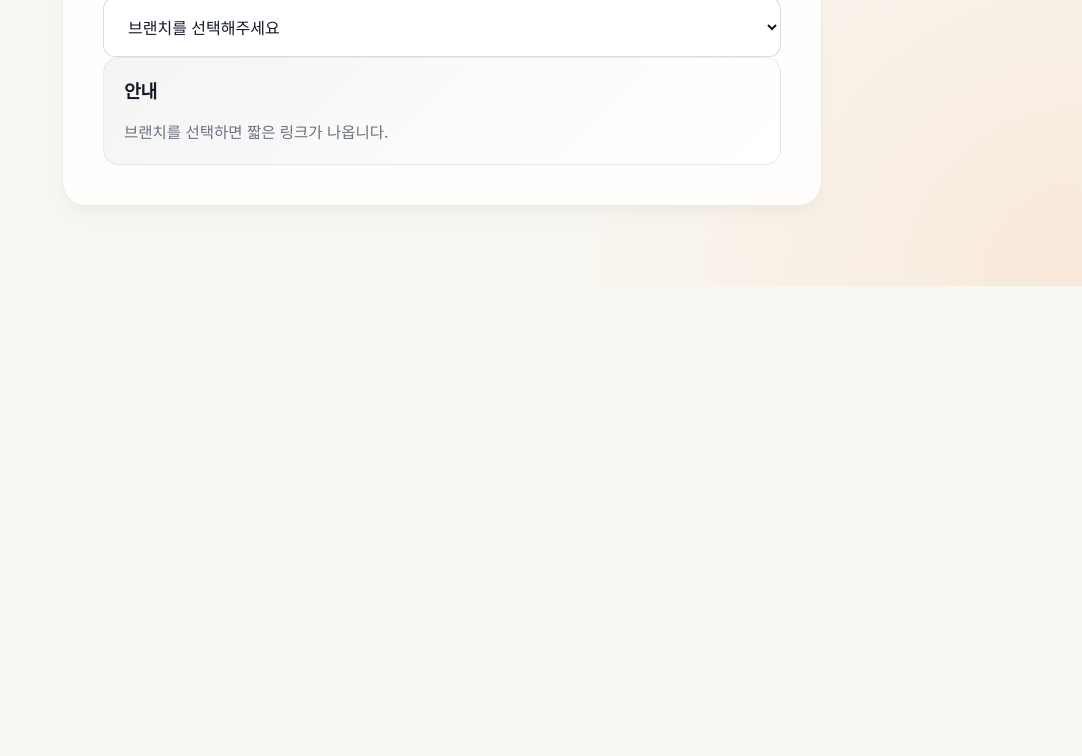
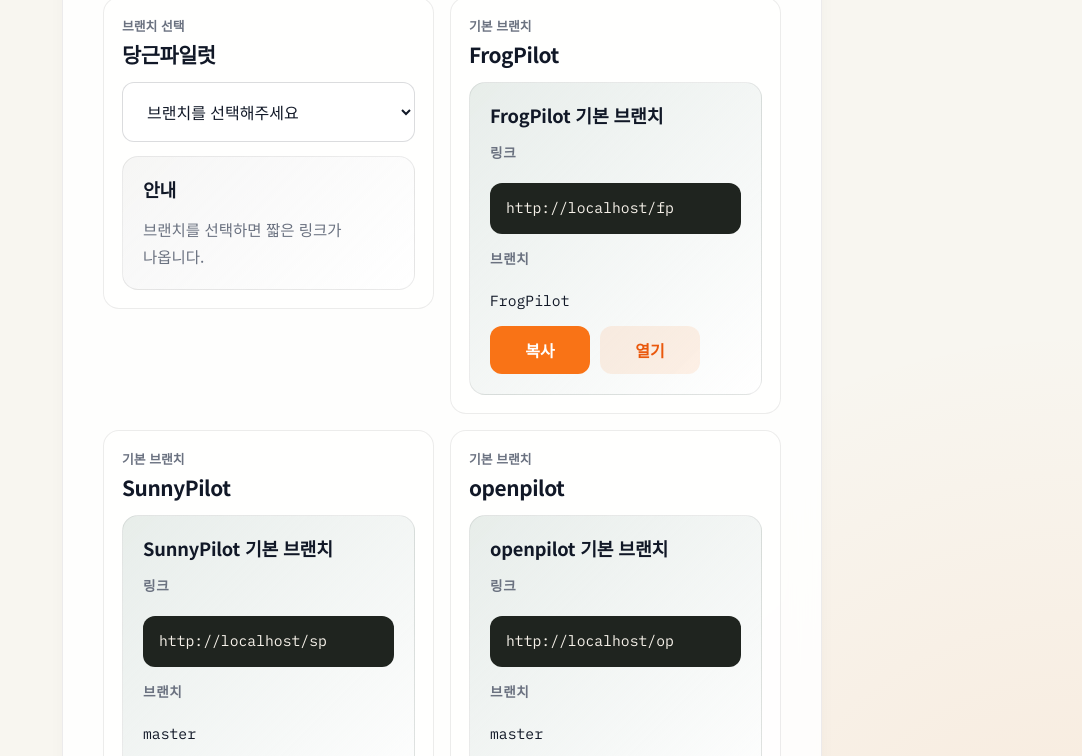
Before and after one commit to leehyuk1108/branch_installer, a website: page docs/index.html in a window 1280 px wide. Shown: the part 742-1498 px from the top of the page, without its empty margins (198-1280 px from the left). Before the commit the page ends 1028 px from the top, so only its background shows below. Drawn offline with Linux system fonts and the light colour scheme; no server answers.

Commit message:
Add featured fork shortcuts

```diff
--- a/docs/app.js
+++ b/docs/app.js
@@ -2,8 +2,39 @@
   return new URL(path, window.location.href).toString();
 }
 
-const FEATURED_REPO_URL = "https://github.com/ajouatom/openpilot.git";
-const FEATURED_REPO_NAME = "당근파일럿";
+const FEATURED_GROUPS = [
+  {
+    id: "carrotpilot",
+    name: "당근파일럿",
+    gitUrl: "https://github.com/ajouatom/openpilot.git",
+    mode: "picker",
+    kicker: "브랜치 선택",
+  },
+  {
+    id: "frogpilot",
+    name: "FrogPilot",
+    gitUrl: "https://github.com/FrogAi/FrogPilot.git",
+    mode: "single",
+    branch: "FrogPilot",
+    kicker: "기본 브랜치",
+  },
+  {
+    id: "sunnypilot",
+    name: "SunnyPilot",
+    gitUrl: "https://github.com/sunnypilot/sunnypilot.git",
+    mode: "single",
+    branch: "master",
+    kicker: "기본 브랜치",
+  },
+  {
+    id: "openpilot",
+    name: "openpilot",
+    gitUrl: "https://github.com/commaai/openpilot.git",
+    mode: "single",
+    branch: "master",
+    kicker: "기본 브랜치",
+  },
+];
 
 function escapeHtml(value) {
   return value
@@ -211,24 +242,50 @@
   return `/${installer.download_path}`;
 }
 
-function renderFeaturedBranchPicker(installerCatalog) {
-  const select = document.getElementById("featured-branch-select");
-  const result = document.getElementById("featured-branch-result");
+function getInstallersForGroup(group, installerCatalog) {
+  return installerCatalog
+    .filter((installer) => installer.git_url === group.gitUrl)
+    .filter((installer) => !group.branch || installer.git_branch === group.branch)
+    .sort((left, right) => left.git_branch.localeCompare(right.git_branch, "en", { numeric: true }));
+}
 
-  if (!select || !result) {
-    return;
-  }
+function createGroupShell(group) {
+  const wrapper = document.createElement("article");
+  wrapper.className = "featured-group";
+  wrapper.innerHTML = `
+    <div class="featured-group-head">
+      <p class="featured-group-kicker">${escapeHtml(group.kicker || "자주 쓰는 브랜치")}</p>
+      <h3>${escapeHtml(group.name)}</h3>
+    </div>
+  `;
+  return wrapper;
+}
 
-  const branches = installerCatalog
-    .filter((installer) => installer.git_url === FEATURED_REPO_URL)
-    .sort((left, right) => left.git_branch.localeCompare(right.git_branch, "en", { numeric: true }));
+function createPickerGroup(group, installers) {
+  const wrapper = createGroupShell(group);
+  const picker = document.createElement("div");
+  picker.className = "branch-picker";
 
-  function setResult(node) {
+  const label = document.createElement("label");
+  label.className = "sr-only";
+  label.htmlFor = `featured-select-${group.id}`;
+  label.textContent = `${group.name} 브랜치 선택`;
+  picker.appendChild(label);
+
+  const select = document.createElement("select");
+  select.id = `featured-select-${group.id}`;
+  select.className = "branch-select";
+  picker.appendChild(select);
+
+  const result = document.createElement("div");
+  result.className = "converter-result";
+
+  const setResult = (node) => {
     result.innerHTML = "";
     result.appendChild(node);
-  }
+  };
 
-  if (branches.length === 0) {
+  if (installers.length === 0) {
     select.innerHTML = '<option value="">표시할 브랜치가 없습니다.</option>';
     setResult(makeResultCard({
       tone: "info",
@@ -237,10 +294,10 @@
       rows: [],
       actions: [],
     }));
-    return;
+    wrapper.appendChild(picker);
+    wrapper.appendChild(result);
+    return wrapper;
   }
-
-  select.innerHTML = "";
 
   const placeholder = document.createElement("option");
   placeholder.value = "";
@@ -248,8 +305,7 @@
   select.appendChild(placeholder);
 
   const branchMap = new Map();
-
-  branches.forEach((installer) => {
+  installers.forEach((installer) => {
     const option = document.createElement("option");
     option.value = installer.git_branch;
     option.textContent = installer.git_branch;
@@ -283,7 +339,7 @@
 
     setResult(makeResultCard({
       tone: "success",
-      title: `${FEATURED_REPO_NAME} ${installer.git_branch}`,
+      title: `${group.name} ${installer.git_branch}`,
       rows: [
         { label: "링크", value: downloadUrl, highlight: true },
         { label: "브랜치", value: installer.git_branch },
@@ -293,6 +349,60 @@
         { type: "open", label: "열기", url: downloadUrl },
       ],
     }));
+  });
+
+  wrapper.appendChild(picker);
+  wrapper.appendChild(result);
+  return wrapper;
+}
+
+function createSingleGroup(group, installers) {
+  const wrapper = createGroupShell(group);
+  const installer = installers[0];
+
+  if (!installer) {
+    wrapper.appendChild(makeResultCard({
+      tone: "info",
+      title: "안내",
+      body: "표시할 브랜치가 없습니다.",
+      rows: [],
+      actions: [],
+    }));
+    return wrapper;
+  }
+
+  const shortPath = getPreferredShortPath(installer);
+  const downloadUrl = toAbsoluteDownloadUrl(shortPath);
+  wrapper.appendChild(makeResultCard({
+    tone: "success",
+    title: `${group.name} 기본 브랜치`,
+    rows: [
+      { label: "링크", value: downloadUrl, highlight: true },
+      { label: "브랜치", value: installer.git_branch },
+    ],
+    actions: [
+      { type: "copy", label: "복사", url: downloadUrl },
+      { type: "open", label: "열기", url: downloadUrl },
+    ],
+  }));
+
+  return wrapper;
+}
+
+function renderFeaturedGroups(installerCatalog) {
+  const container = document.getElementById("featured-groups");
+  if (!container) {
+    return;
+  }
+
+  container.innerHTML = "";
+
+  FEATURED_GROUPS.forEach((group) => {
+    const installers = getInstallersForGroup(group, installerCatalog);
+    const card = group.mode === "picker"
+      ? createPickerGroup(group, installers)
+      : createSingleGroup(group, installers);
+    container.appendChild(card);
   });
 }
 
@@ -405,11 +515,11 @@
     const installers = await response.json();
     const installerCatalog = Array.isArray(installers) ? installers : [];
     renderConverter(installerCatalog, { dynamicApiAvailable });
-    renderFeaturedBranchPicker(installerCatalog);
+    renderFeaturedGroups(installerCatalog);
   } catch (error) {
     console.error(error);
     renderConverter([], { dynamicApiAvailable });
-    renderFeaturedBranchPicker([]);
+    renderFeaturedGroups([]);
   }
 }
 
--- a/docs/index.html
+++ b/docs/index.html
@@ -47,16 +47,10 @@
         <section class="panel branch-panel">
           <div class="panel-heading">
             <p class="panel-kicker">자주 쓰는 브랜치</p>
-            <h2>당근파일럿</h2>
+            <h2>바로 열기</h2>
           </div>
-          <div class="branch-picker">
-            <label class="sr-only" for="featured-branch-select">당근파일럿 브랜치 선택</label>
-            <select id="featured-branch-select" class="branch-select">
-              <option value="">불러오는 중...</option>
-            </select>
-          </div>
-          <div id="featured-branch-result" class="converter-result">
-            <p class="empty-state">브랜치를 선택해주세요.</p>
+          <div id="featured-groups" class="featured-groups">
+            <p class="empty-state">불러오는 중...</p>
           </div>
         </section>
       </main>
--- a/docs/installers.json
+++ b/docs/installers.json
@@ -225,5 +225,56 @@
     "short_download_path": "SP-Old",
     "sha256": "2d1fff3e05017708930b4ab00d2502a6b1f508ed496935cefbeb8787d9d2d2c5",
     "size_bytes": 1270680
+  },
+  {
+    "slug_owner": "FrogAi",
+    "slug_branch": "FrogPilot",
+    "aliases": [
+      "fp",
+      "frogpilot"
+    ],
+    "git_url": "https://github.com/FrogAi/FrogPilot.git",
+    "git_branch": "FrogPilot",
+    "title": "FrogPilot \uae30\ubcf8 \ube0c\ub79c\uce58",
+    "description": "FrogAi/FrogPilot\uc758 \uae30\ubcf8 \ube0c\ub79c\uce58\ub97c \uc704\ud55c \uc815\uc801 \uc778\uc2a4\ud1a8\ub7ec\uc785\ub2c8\ub2e4.",
+    "download_path": "installers/FrogAi/FrogPilot/installer",
+    "download_url_hint": "/installers/FrogAi/FrogPilot/installer",
+    "short_download_path": "fp",
+    "sha256": "97d9da0c8b436141e3a21e3322f3fcb6cb2573b8730ba171921462393ce8710d",
+    "size_bytes": 1270680
+  },
+  {
+    "slug_owner": "sunnypilot",
+    "slug_branch": "master",
+    "aliases": [
+      "sp",
+      "sunnypilot"
+    ],
+    "git_url": "https://github.com/sunnypilot/sunnypilot.git",
+    "git_branch": "master",
+    "title": "SunnyPilot \uae30\ubcf8 \ube0c\ub79c\uce58",
+    "description": "sunnypilot/sunnypilot\uc758 \uae30\ubcf8 \ube0c\ub79c\uce58\ub97c \uc704\ud55c \uc815\uc801 \uc778\uc2a4\ud1a8\ub7ec\uc785\ub2c8\ub2e4.",
+    "download_path": "installers/sunnypilot/master/installer",
+    "download_url_hint": "/installers/sunnypilot/master/installer",
+    "short_download_path": "sp",
+    "sha256": "264d419c4da465cae1262f96944cebe00a6862e4de93808723f6f0878422ef93",
+    "size_bytes": 1270680
+  },
+  {
+    "slug_owner": "commaai",
+    "slug_branch": "master",
+    "aliases": [
+      "op",
+      "openpilot"
+    ],
+    "git_url": "https://github.com/commaai/openpilot.git",
+    "git_branch": "master",
+    "title": "openpilot \uae30\ubcf8 \ube0c\ub79c\uce58",
+    "description": "commaai/openpilot\uc758 \uae30\ubcf8 \ube0c\ub79c\uce58\ub97c \uc704\ud55c \uc815\uc801 \uc778\uc2a4\ud1a8\ub7ec\uc785\ub2c8\ub2e4.",
+    "download_path": "installers/commaai/master/installer",
+    "download_url_hint": "/installers/commaai/master/installer",
+    "short_download_path": "op",
+    "sha256": "eab580db222e1c3dfb2280beddc03e5141b09ad46e1f127219d380bf1c376126",
+    "size_bytes": 1270680
   }
 ]
--- a/docs/styles.css
+++ b/docs/styles.css
@@ -141,9 +141,45 @@
 .converter-form,
 .converter-result,
 .branch-picker,
+.featured-groups,
 .meta-grid {
   display: grid;
   gap: 14px;
+}
+
+.featured-groups {
+  grid-template-columns: repeat(2, minmax(0, 1fr));
+  gap: 16px;
+  align-items: start;
+}
+
+.featured-group {
+  display: grid;
+  gap: 14px;
+  align-content: start;
+  border-radius: var(--radius-lg);
+  border: 1px solid rgba(23, 21, 18, 0.08);
+  background: rgba(255, 255, 255, 0.52);
+  padding: 18px;
+}
+
+.featured-group-head {
+  display: grid;
+  gap: 4px;
+}
+
+.featured-group-kicker {
+  margin: 0;
+  font-size: 0.8rem;
+  font-weight: 700;
+  color: var(--muted);
+}
+
+.featured-group h3 {
+  margin: 0;
+  font-size: 1.3rem;
+  line-height: 1.3;
+  letter-spacing: -0.02em;
 }
 
 .converter-controls {
@@ -350,6 +386,10 @@
     grid-template-columns: 1fr;
   }
 
+  .featured-groups {
+    grid-template-columns: 1fr;
+  }
+
   .action-button {
     width: 100%;
   }
```
Also changed, not shown: installer_targets.json (+36 -0 lines), 9 other files.
